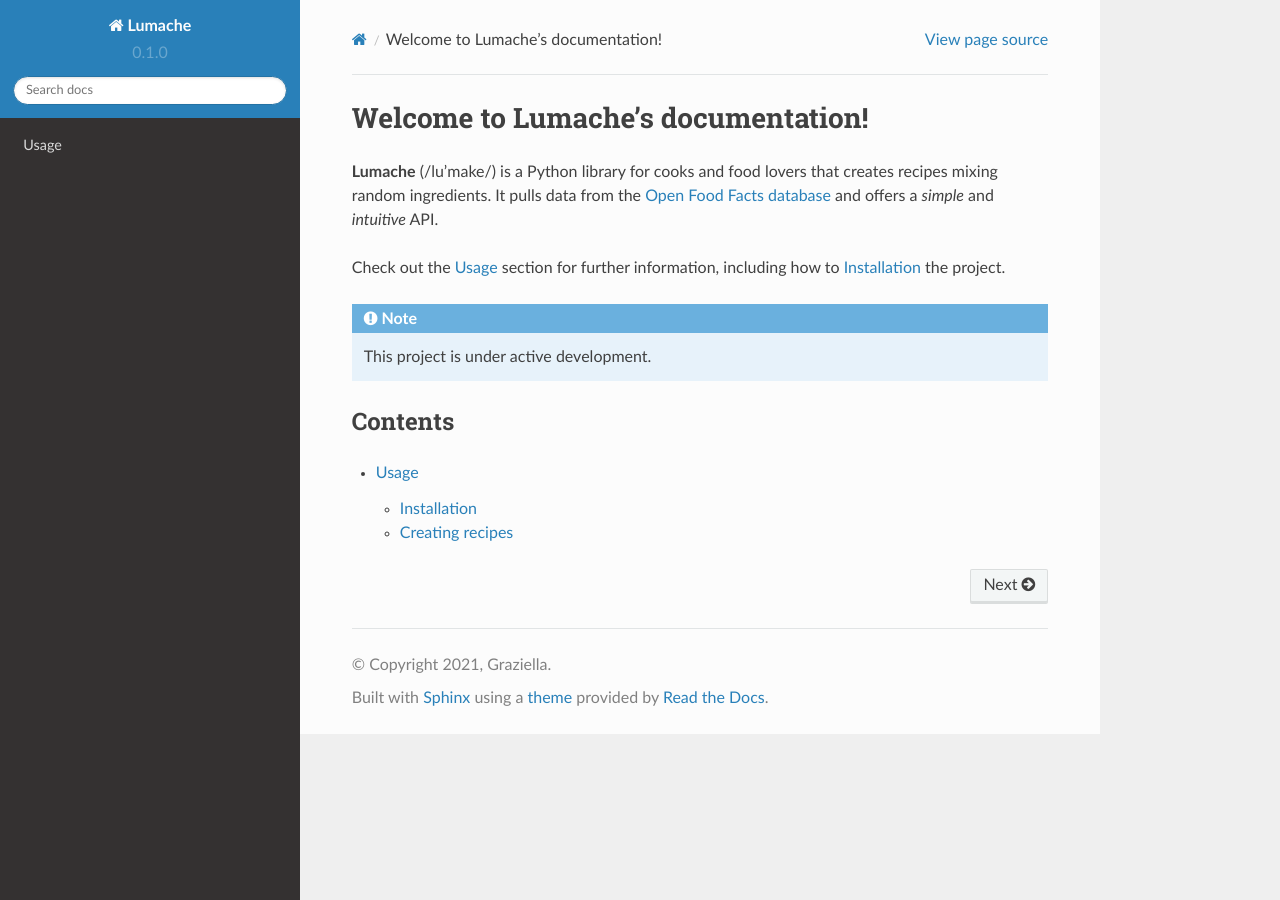
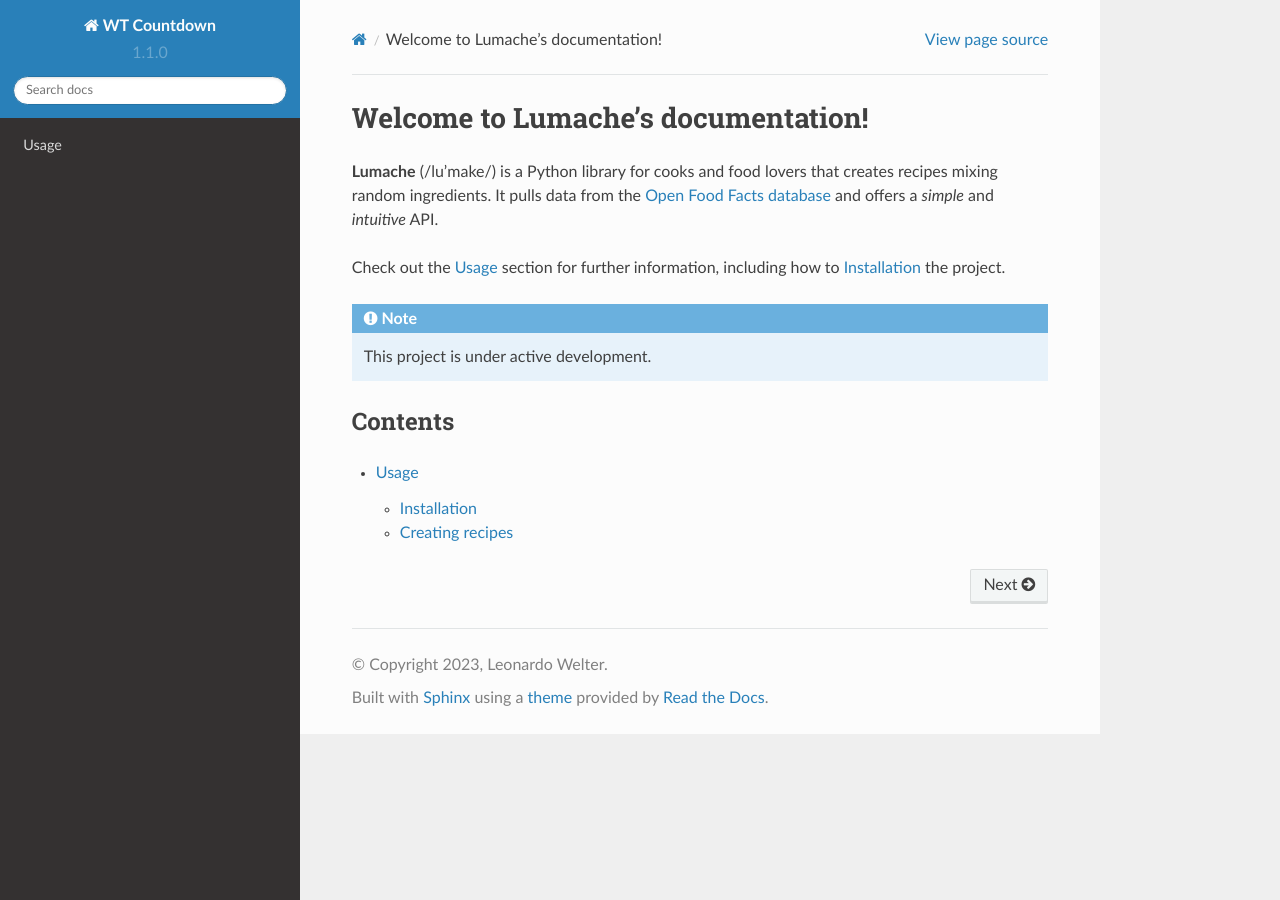
Before and after one commit to LeonardoWelter/wtcountdowndocs, a Sphinx documentation site: the page built from docs/source/index.rst, in a window 1280 px wide. Built offline with Sphinx 7.4.7 and the Read the Docs theme 2.0.0, drawn with Linux system fonts in a browser that asks for light colours; pages that are not in the unit, such as notebooks, are missing from menus.

Commit message:
Update conf.py

```diff
--- a/docs/source/conf.py
+++ b/docs/source/conf.py
@@ -2,12 +2,12 @@
 
 # -- Project information
 
-project = 'Lumache'
-copyright = '2021, Graziella'
-author = 'Graziella'
+project = 'WT Countdown'
+copyright = '2023, Leonardo Welter'
+author = 'Leonardo Welter'
 
-release = '0.1'
-version = '0.1.0'
+release = '1.0'
+version = '1.1.0'
 
 # -- General configuration
 
```
